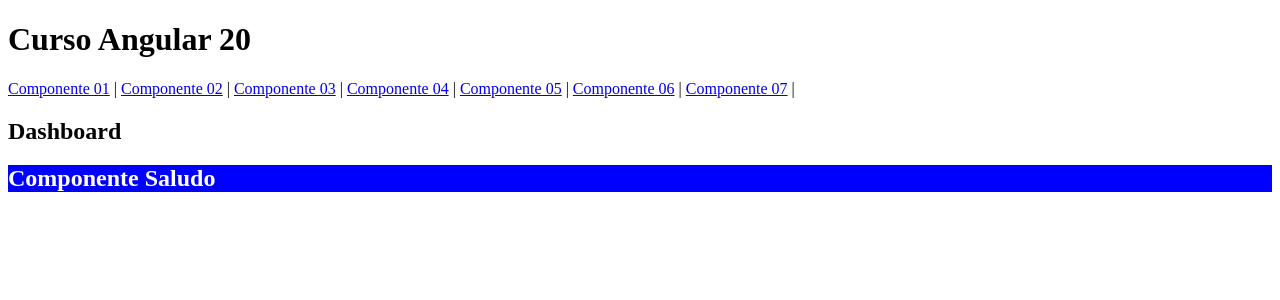
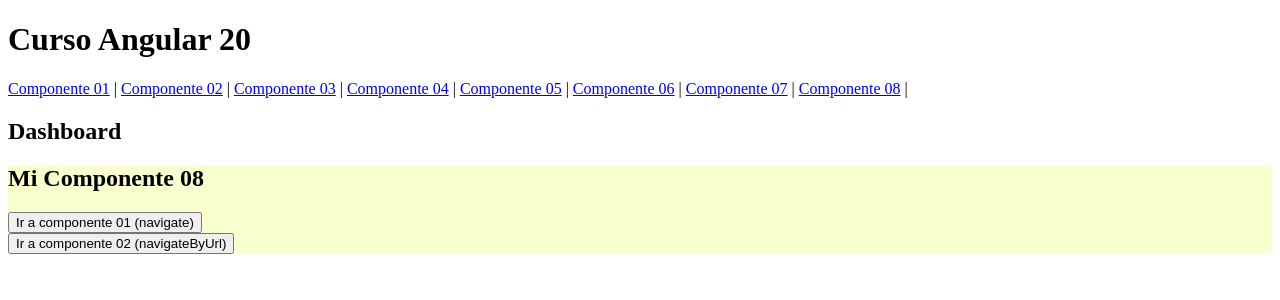
Before and after one commit to fhmontes123/cursoangular, an Angular app: page /dashboard/micomponente08 in a window 1280 px wide. Before the commit this address led to /dashboard/saludo. Shown: the top 300 px of the page. Built offline with nearby package versions, Linux system fonts and the light colour scheme.

Commit message:
14. Redireccionamiento

```diff
--- a/src/app/app.html
+++ b/src/app/app.html
@@ -7,6 +7,7 @@
   <a routerLink="/dashboard/micomponente05">Componente 05</a> |
   <a routerLink="/dashboard/micomponente06">Componente 06</a> |
   <a routerLink="/dashboard/micomponente07">Componente 07</a> |
+  <a routerLink="/dashboard/micomponente08">Componente 08</a> |
 </nav>
 
 <router-outlet></router-outlet>
--- a/src/app/app.routes.ts
+++ b/src/app/app.routes.ts
@@ -8,6 +8,7 @@
 import { MiComponente06 } from './dashboard/mi-componente06/mi-componente06';
 import { MiComponente07 } from './dashboard/mi-componente07/mi-componente07';
 import { Dashboard } from './dashboard/dashboard';
+import { MiComponente08 } from './dashboard/mi-componente08/mi-componente08';
 
 export const routes: Routes = [
   {
@@ -22,6 +23,7 @@
       { path: 'micomponente05', component: MiComponente05 },
       { path: 'micomponente06', component: MiComponente06 },
       { path: 'micomponente07', component: MiComponente07 },
+      { path: 'micomponente08', component: MiComponente08 },
       {
         path: '', // Ruta hija por defecto /dashboard
         redirectTo: 'saludo',
--- /dev/null
+++ b/src/app/dashboard/mi-componente08/mi-componente08.html
@@ -0,0 +1,5 @@
+<div style="background: #faffce">
+  <h2>Mi Componente 08</h2>
+  <button (click)="navigateToComponente01()">Ir a componente 01 (navigate)</button> <br />
+  <button (click)="navigateToComponente02()">Ir a componente 02 (navigateByUrl)</button>
+</div>
--- /dev/null
+++ b/src/app/dashboard/mi-componente08/mi-componente08.ts
@@ -0,0 +1,20 @@
+import { Component, inject } from '@angular/core';
+import { Router } from '@angular/router';
+
+@Component({
+  selector: 'app-mi-componente08',
+  imports: [],
+  templateUrl: './mi-componente08.html',
+  styleUrl: './mi-componente08.css',
+})
+export class MiComponente08 {
+  private readonly _router = inject(Router);
+
+  navigateToComponente01(): void {
+    this._router.navigate(['/dashboard/micomponente01']);
+  }
+
+  navigateToComponente02(): void {
+    this._router.navigateByUrl('/dashboard/micomponente02');
+  }
+}
```
Also changed, not shown: src/app/dashboard/mi-componente08/mi-componente08.css (added).
